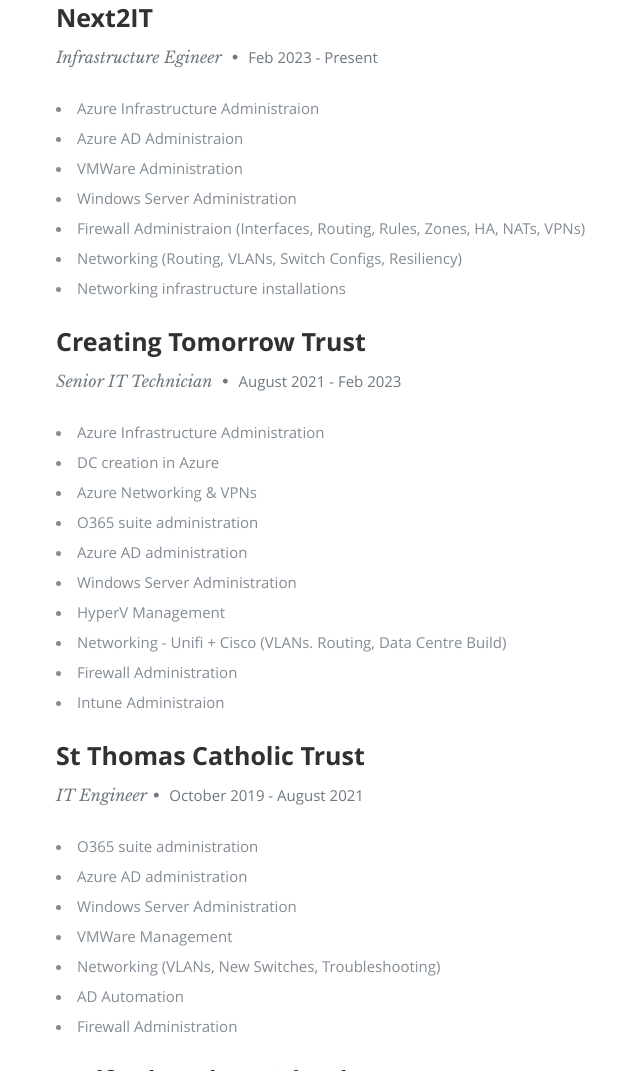
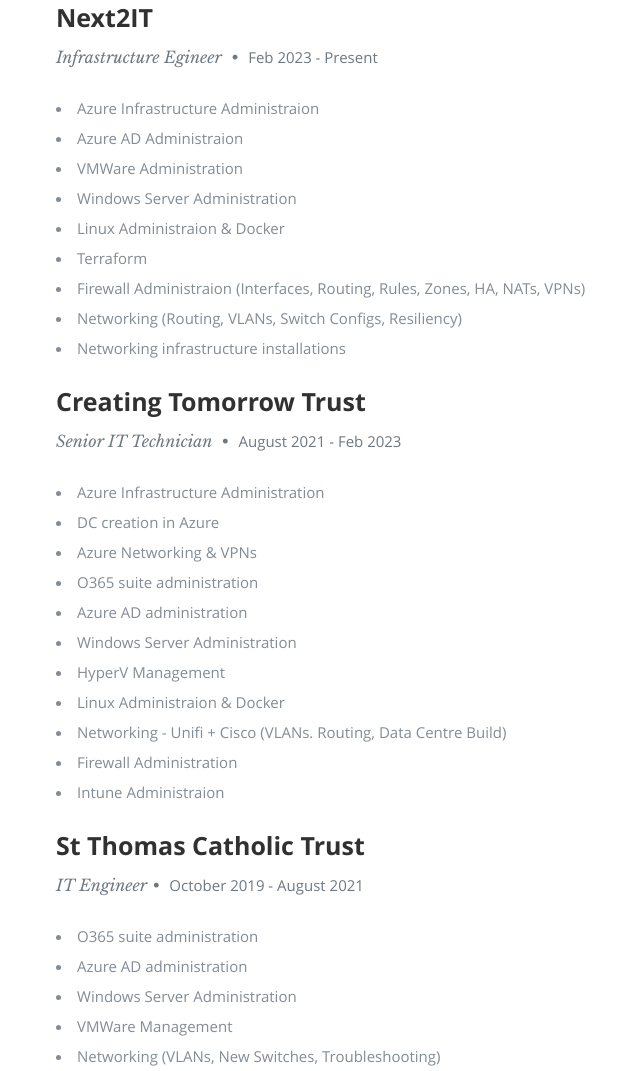
Before and after one commit to HarryBatcock/CloudCV, a plain HTML site: page frontend/index.html in a window 1280 px wide. Shown: the part 1729-2800 px from the top of the page, without its empty margins (349-989 px from the left). Drawn offline with nearby package versions, Linux system fonts and the light colour scheme; no server answers.

Commit message:
Updated index.html

```diff
--- a/frontend/index.html
+++ b/frontend/index.html
@@ -214,6 +214,8 @@
                      <li>Azure AD Administraion</li>
                      <li>VMWare Administration</li>
                      <li>Windows Server Administration</li>
+                     <li>Linux Administraion & Docker</li>
+                     <li>Terraform</li>
                      <li>Firewall Administraion (Interfaces, Routing, Rules, Zones, HA, NATs, VPNs)</li>
                      <li>Networking (Routing, VLANs, Switch Configs, Resiliency)</li>
                      <li>Networking infrastructure installations</li>
@@ -238,6 +240,7 @@
                   <li>Azure AD administration</li>
                   <li>Windows Server Administration</li>
                   <li>HyperV Management</li>
+                  <li>Linux Administraion & Docker</li>
                   <li>Networking - Unifi + Cisco (VLANs. Routing, Data Centre Build)</li>
                   <li>Firewall Administration</li>
                   <li>Intune Administraion</li>
```
